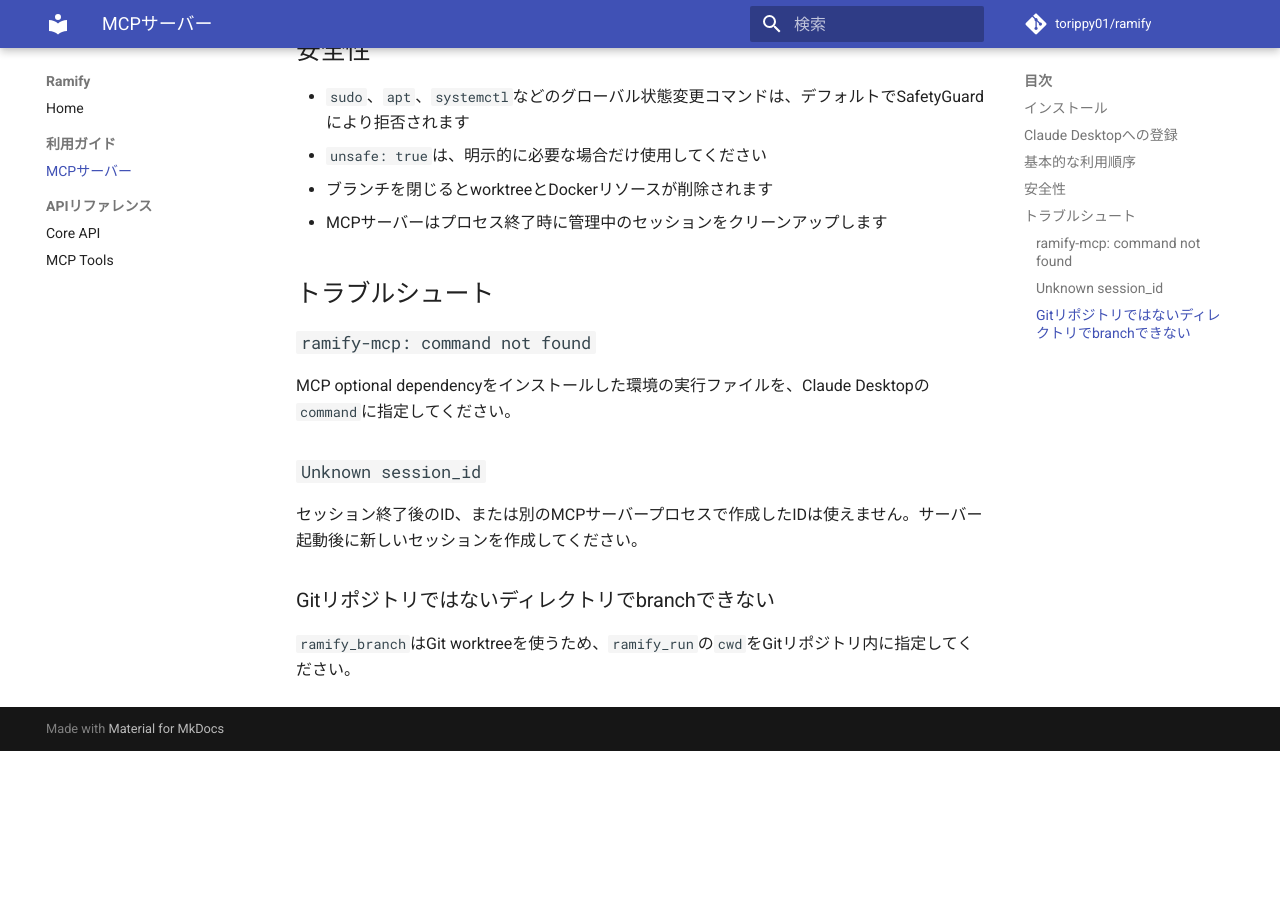
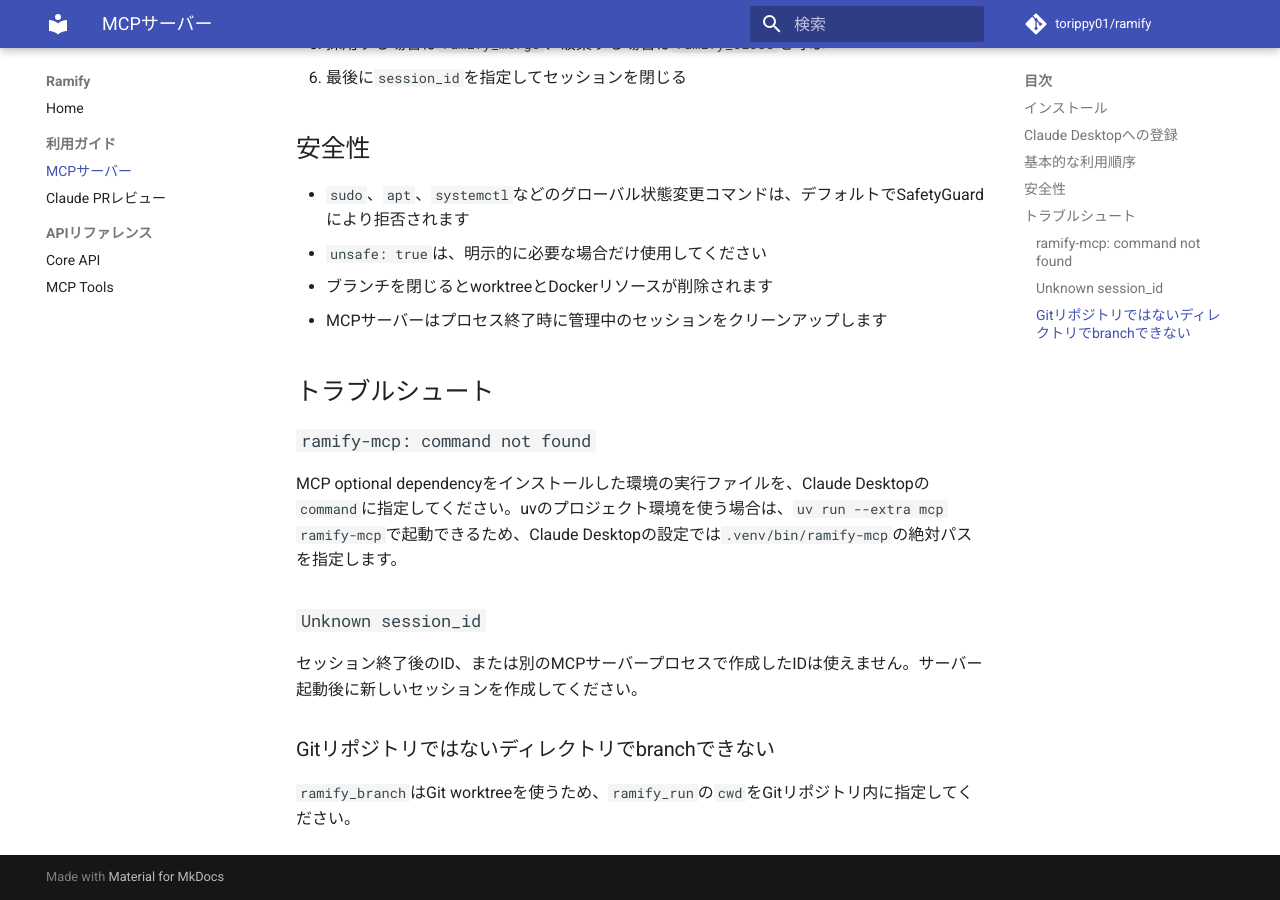
Before and after one commit to torippy01/ramify, an MkDocs documentation site: the page built from docs/guide/mcp.md, in a window 1280 px wide and 900 px high, scrolled down 1200 px. Built offline with MkDocs 1.6.1 and Material for MkDocs 9.7.7, drawn with Linux system fonts in a browser that asks for light colours; comment, search, counter and statistics services are not loaded; before the commit the page ends 1951 px from its top, so only the background shows below that; some of the changed text lies outside the part shown.

Commit message:
Add secure Claude PR review workflow

````diff
--- a/docs/guide/mcp.md
+++ b/docs/guide/mcp.md
@@ -12,6 +12,12 @@
 
 ```bash
 uv pip install -e ".[mcp]"
+```
+
+uvでプロジェクト環境から起動する場合は、次のコマンドを使えます。
+
+```bash
+uv run --extra mcp ramify-mcp
 ```
 
 ## Claude Desktopへの登録
@@ -60,7 +66,7 @@
 
 ### `ramify-mcp: command not found`
 
-MCP optional dependencyをインストールした環境の実行ファイルを、Claude Desktopの`command`に指定してください。
+MCP optional dependencyをインストールした環境の実行ファイルを、Claude Desktopの`command`に指定してください。uvのプロジェクト環境を使う場合は、`uv run --extra mcp ramify-mcp`で起動できるため、Claude Desktopの設定では`.venv/bin/ramify-mcp`の絶対パスを指定します。
 
 ### `Unknown session_id`
 
--- a/mkdocs.yml
+++ b/mkdocs.yml
@@ -35,6 +35,7 @@
   - Home: index.md
   - 利用ガイド:
       - MCPサーバー: guide/mcp.md
+      - Claude PRレビュー: guide/claude-review.md
   - APIリファレンス:
       - Core API: api/core.md
       - MCP Tools: api/mcp.md
````
Also changed, not shown: docs/guide/claude-review.md (added, +38 -0 lines), 2 other files.
